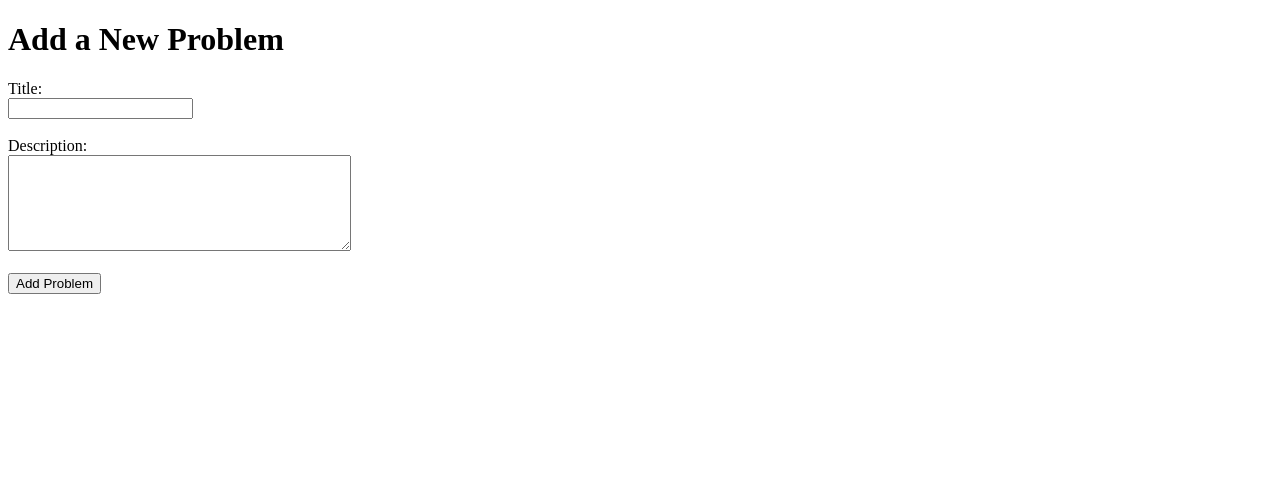
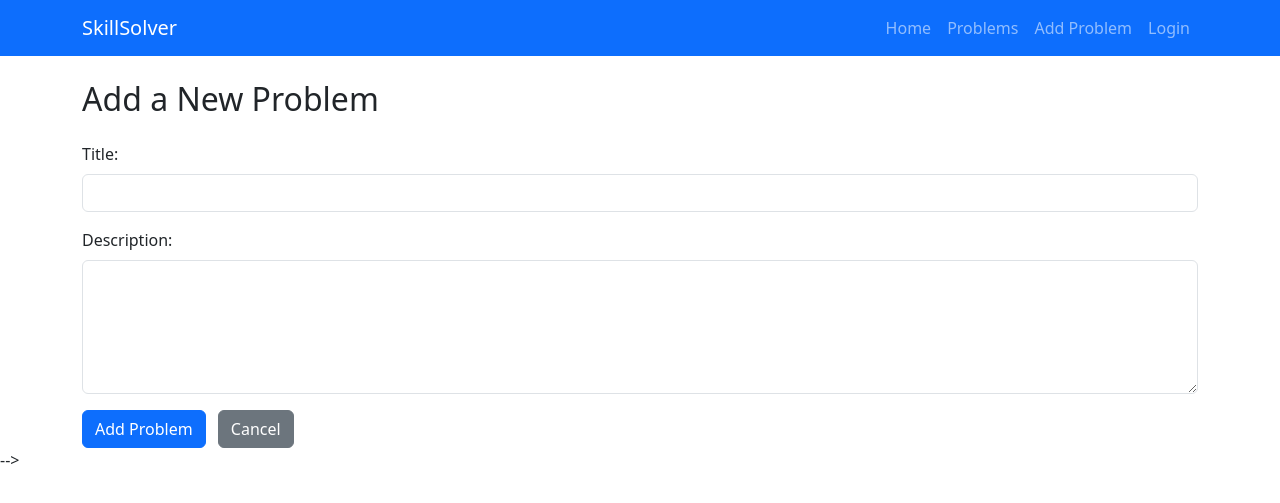
Before and after one commit to mohsin778899/skillsolver, a Flask app: page /add in a window 1280 px wide. Shown: the top 503 px of the page. Run offline with Flask 3, Linux system fonts and the light colour scheme; some libraries are stand-ins or nearby versions.

Commit message:
Enhanced UI for login page and base templates

```diff
--- a/app.py
+++ b/app.py
@@ -2,7 +2,32 @@
 import psycopg2
 import config
 
+from flask_login import LoginManager, login_user, logout_user, login_required, current_user
+from models import User
+import psycopg2.extras
+from werkzeug.security import generate_password_hash, check_password_hash
+
+
 app = Flask(__name__)
+
+app.secret_key = 'f1c2d3a4b5c6d7e8f9a0b1c2d3e4f5a6b7c8d9e0f1a2b3c4'  # change this in production
+
+login_manager = LoginManager()
+login_manager.init_app(app)
+login_manager.login_view = 'login'
+
+@login_manager.user_loader
+def load_user(user_id):
+    conn = get_db_connection()
+    cur = conn.cursor(cursor_factory=psycopg2.extras.DictCursor)
+    cur.execute('SELECT * FROM users WHERE id = %s', (user_id,))
+    user_row = cur.fetchone()
+    cur.close()
+    conn.close()
+    if user_row:
+        return User(user_row['id'], user_row['username'], user_row['password'], user_row['role'])
+    return None
+
 
 def get_db_connection():
     conn = psycopg2.connect(
@@ -13,6 +38,50 @@
         port=config.DB_PORT
     )
     return conn
+
+@app.route('/signup', methods=['GET', 'POST'])
+def signup():
+    if request.method == 'POST':
+        username = request.form['username']
+        password = generate_password_hash(request.form['password'])
+
+        conn = get_db_connection()
+        cur = conn.cursor()
+        cur.execute('INSERT INTO users (username, password) VALUES (%s, %s)', (username, password))
+        conn.commit()
+        cur.close()
+        conn.close()
+        return redirect(url_for('login'))
+    return render_template('signup.html')
+
+@app.route('/login', methods=['GET', 'POST'])
+def login():
+    if request.method == 'POST':
+        username = request.form['username']
+        password = request.form['password']
+
+        conn = get_db_connection()
+        cur = conn.cursor(cursor_factory=psycopg2.extras.DictCursor)
+        cur.execute('SELECT * FROM users WHERE username = %s', (username,))
+        user_row = cur.fetchone()
+        cur.close()
+        conn.close()
+
+        if user_row and check_password_hash(user_row['password'], password):
+            user = User(user_row['id'], user_row['username'], user_row['password'], user_row['role'])
+            login_user(user)
+            return redirect(url_for('home'))
+        else:
+            return 'Invalid credentials'
+
+    return render_template('login.html')
+
+@app.route('/logout')
+@login_required
+def logout():
+    logout_user()
+    return redirect(url_for('login'))
+
 
 @app.route('/')
 def home():
@@ -77,5 +146,8 @@
     return redirect(url_for('problems'))
 
 
+
+
+
 if __name__ == '__main__':
     app.run(debug=True, port=5001)
--- a/templates/add_problem.html
+++ b/templates/add_problem.html
@@ -1,3 +1,26 @@
+{% extends "base.html" %}
+
+{% block title %}Add Problem - SkillSolver{% endblock %}
+
+{% block content %}
+<h2 class="mb-4">Add a New Problem</h2>
+
+<form method="post">
+  <div class="mb-3">
+    <label for="title" class="form-label">Title:</label>
+    <input type="text" class="form-control" id="title" name="title" required />
+  </div>
+  <div class="mb-3">
+    <label for="description" class="form-label">Description:</label>
+    <textarea class="form-control" id="description" name="description" rows="5" required></textarea>
+  </div>
+  <button type="submit" class="btn btn-primary">Add Problem</button>
+  <a href="{{ url_for('problems') }}" class="btn btn-secondary ms-2">Cancel</a>
+</form>
+{% endblock %}
+
+
+<!--
 <!DOCTYPE html>
 <html>
 <head>
@@ -16,3 +39,4 @@
     </form>
 </body>
 </html>
+-->
--- a/templates/base.html
+++ b/templates/base.html
@@ -0,0 +1,83 @@
+<!DOCTYPE html>
+<html lang="en">
+<head>
+    <meta charset="UTF-8" />
+    <meta name="viewport" content="width=device-width, initial-scale=1" />
+    <title>{% block title %}SkillSolver{% endblock %}</title>
+    <!-- Bootstrap CSS CDN -->
+    <link href="https://cdn.jsdelivr.net/npm/bootstrap@5.3.0/dist/css/bootstrap.min.css" rel="stylesheet" />
+</head>
+<body>
+
+<nav class="navbar navbar-expand-lg navbar-dark bg-primary mb-4">
+  <div class="container">
+    <a class="navbar-brand" href="{{ url_for('home') }}">SkillSolver</a>
+    <button
+      class="navbar-toggler"
+      type="button"
+      data-bs-toggle="collapse"
+      data-bs-target="#navbarNav"
+      aria-controls="navbarNav"
+      aria-expanded="false"
+      aria-label="Toggle navigation"
+    >
+      <span class="navbar-toggler-icon"></span>
+    </button>
+    <div class="collapse navbar-collapse" id="navbarNav">
+      <ul class="navbar-nav ms-auto">
+        <li class="nav-item">
+          <a class="nav-link" href="{{ url_for('home') }}">Home</a>
+        </li>
+        <li class="nav-item">
+          <a class="nav-link" href="{{ url_for('problems') }}">Problems</a>
+        </li>
+        <li class="nav-item">
+          <a class="nav-link" href="{{ url_for('add_problem') }}">Add Problem</a>
+        </li>
+        <li class="nav-item">
+          <a class="nav-link" href="{{ url_for('login') }}">Login</a>
+        </li>
+      </ul>
+    </div>
+  </div>
+</nav>
+
+<div class="container">
+    {% block content %}
+    {% endblock %}
+</div>
+
+<!-- Bootstrap JS Bundle CDN (includes Popper) -->
+<script src="https://cdn.jsdelivr.net/npm/bootstrap@5.3.0/dist/js/bootstrap.bundle.min.js"></script>
+</body>
+</html>
+
+
+
+{#
+<!--
+<!DOCTYPE html>
+<html lang="en">
+<head>
+    <meta charset="UTF-8" />
+    <title>{% block title %}SkillSolver{% endblock %}</title>
+    <link rel="stylesheet" href="{{ url_for('static', filename='css/styles.css') }}" />
+</head>
+<body>
+    <nav>
+        <ul>
+            <li><a href="{{ url_for('home') }}">Home</a></li>
+            <li><a href="{{ url_for('problems') }}">Problems</a></li>
+            <li><a href="{{ url_for('add_problem') }}">Add Problem</a></li>
+            <li><a href="{{ url_for('login') }}">Login</a></li>
+        </ul>
+    </nav>
+
+    <hr />
+
+    {% block content %}
+    {% endblock %}
+</body>
+</html>
+#}
+-->
```
Also changed, not shown: models.py (added, +8 -0 lines), static/css/styles.css (+20 -0 lines), templates/home.html (+8 -10 lines), templates/login.html (added, +55 -0 lines), templates/problem_detail.html (+17 -1 lines), templates/problems.html (+57 -1 lines), templates/signup.html (added, +7 -0 lines).
